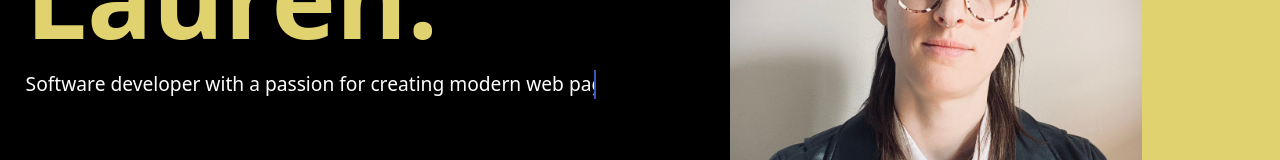
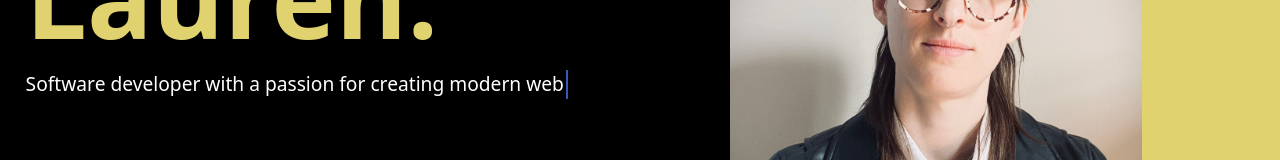
Before and after one commit to laurenmilesdev/portfolio, a Next.js app: page / in a window 1280 px wide. Shown: the part 247-407 px from the top of the page. Built offline with nearby package versions, Linux system fonts and the light colour scheme.

Commit message:
Updated Introduction.tsx

```diff
--- a/src/components/introduction/Introduction.module.css
+++ b/src/components/introduction/Introduction.module.css
@@ -13,7 +13,7 @@
     width: 0;
   }
   to {
-    width: 81%;
+    width: 77%;
   }
 }
 
--- a/src/components/introduction/Introduction.tsx
+++ b/src/components/introduction/Introduction.tsx
@@ -6,7 +6,7 @@ type Props = {
 
 export default function Introduction(props: Props): JSX.Element {
   return (
-    <div className={`${styles['content-animated']} col-md-12`} data-testid="intro">
+    <div className={styles['content-animated']} data-testid="intro">
       {props.subtitle}
     </div>
   );
```
